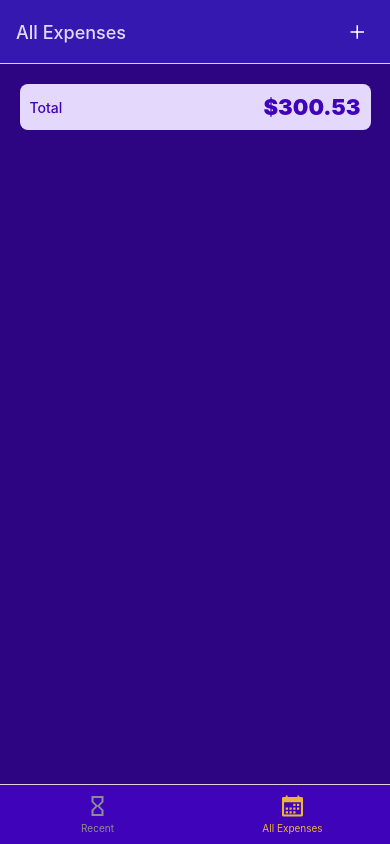
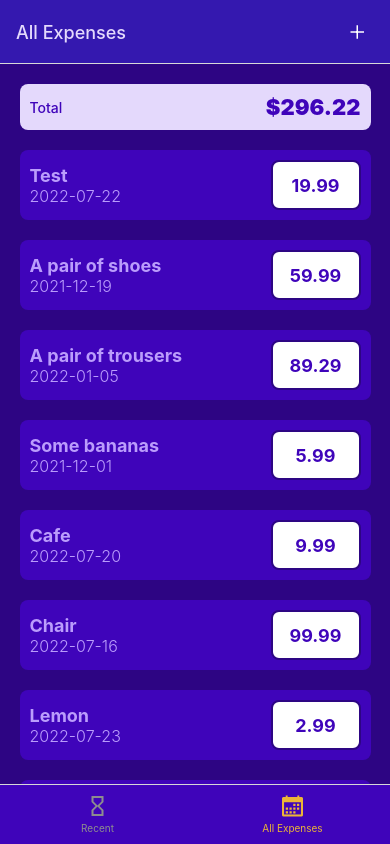
Before and after one commit to ArkadiK94/ExpenseTrackerRN, a React Native app: screen /AllExpenses in a window 390 px wide. Built offline with nearby package versions, Linux system fonts and the light colour scheme.

Commit message:
adding context, displaying data and calc sum, adding remove func

```diff
--- a/App.js
+++ b/App.js
@@ -5,6 +5,7 @@ import { createNativeStackNavigator } from "@react-navigation/native-stack";
 import BottomTabNavigation from "./components/BottomTabNavigation";
 import Colors from "./util/colors";
 import { AddExpenseScreen, EditExpenseScreen } from "./screens";
+import ExpensesContextProvider from "./store/expenses-context";
 
 const Stack = createNativeStackNavigator();
 
@@ -12,6 +13,7 @@ export default function App() {
   return (
     <>
       <StatusBar style="light" />
+      <ExpensesContextProvider>
         <NavigationContainer>
           <Stack.Navigator
             screenOptions={{
@@ -48,6 +50,7 @@ export default function App() {
             />
           </Stack.Navigator>
         </NavigationContainer>
+      </ExpensesContextProvider>
     </>
   );
 }
--- a/components/ExpensesList/ExpensesItem.js
+++ b/components/ExpensesList/ExpensesItem.js
@@ -9,6 +9,7 @@ const ExpensesItem = ({ title, date, price, id }) => {
       screenName="EditExpense"
       style={styles.mainContainer}
       android_ripple_color={Colors.primary900}
+      expenseId={id}
     >
       <View>
         <Text style={styles.title}>{title}</Text>
--- a/components/ExpensesList/ExpensesList.js
+++ b/components/ExpensesList/ExpensesList.js
@@ -15,6 +15,7 @@ const ExpensesList = ({ title, sum, data }) => {
               title={itemData.item.title}
               date={itemData.item.date}
               price={itemData.item.price}
+              id={itemData.item.id}
             />
           );
         }}
--- a/components/TriggersForNavigation.js
+++ b/components/TriggersForNavigation.js
@@ -6,6 +6,7 @@ const TriggersForNavigation = ({
   children,
   onPress = null,
   style,
+  expenseId,
   android_ripple_color = "#fff",
 }) => {
   const navigation = useNavigation();
@@ -13,7 +14,11 @@ const TriggersForNavigation = ({
     if (onPress) {
       onPress();
     }
-    navigation.navigate(screenName);
+    if (expenseId) {
+      navigation.navigate(screenName, { itemId: expenseId });
+    } else {
+      navigation.navigate(screenName);
+    }
   };
   return (
     <View style={styles.outerContainer}>
--- /dev/null
+++ b/models/expense.js
@@ -0,0 +1,8 @@
+export default class Expense {
+  constructor(id, title, price, date) {
+    this.id = id;
+    this.title = title;
+    this.price = price;
+    this.date = date;
+  }
+}
--- a/screens/AllExpensesScreen.js
+++ b/screens/AllExpensesScreen.js
@@ -1,6 +1,14 @@
+import { useContext } from "react";
+
 import ExpensesList from "../components/ExpensesList";
+import { ExpensesContext } from "../store/expenses-context";
 
 const AllExpensesScreen = () => {
-  return <ExpensesList title="Total" sum={300.53} />;
+  const expensesCtx = useContext(ExpensesContext);
+  const allExpenses = expensesCtx.expenses;
+  const expensesSum = allExpenses.reduce((total, item) => {
+    return total + item.price;
+  }, 0);
+  return <ExpensesList title="Total" sum={expensesSum} data={allExpenses} />;
 };
 export default AllExpensesScreen;
--- a/screens/EditExpenseScreen.js
+++ b/screens/EditExpenseScreen.js
@@ -1,11 +1,20 @@
 import { View, StyleSheet, Text } from "react-native";
 import { Ionicons } from "@expo/vector-icons";
+import { useContext } from "react";
 
 import CancelWithActionBtns from "../components/CancelWithActionBtns";
 import Colors from "../util/colors";
 import TriggersForNavigation from "../components/TriggersForNavigation";
+import { ExpensesContext } from "../store/expenses-context";
 
-const EditExpenseScreen = () => {
+const EditExpenseScreen = ({ route }) => {
+  const expensesCtx = useContext(ExpensesContext);
+  const expenseId = route.params.itemId;
+
+  const removeHeandler = () => {
+    expensesCtx.removeExpense(expenseId);
+  };
+
   return (
     <View style={styles.rootContainer}>
       <CancelWithActionBtns actionName="Update" />
@@ -14,6 +23,7 @@ const EditExpenseScreen = () => {
         screenName="BottomTabs"
         style={styles.bin}
         android_ripple_color={Colors.primary500}
+        onPress={removeHeandler}
       >
         <Ionicons name="trash-outline" color={Colors.secondery700} size={35} />
       </TriggersForNavigation>
--- a/screens/RecentExpensesScreen.js
+++ b/screens/RecentExpensesScreen.js
@@ -1,17 +1,32 @@
+import { useContext } from "react";
+
 import ExpensesList from "../components/ExpensesList";
+import { ExpensesContext } from "../store/expenses-context";
 
-const data = [
-  { id: 1, title: "Test", date: "2022-5-19", price: "19.99" },
-  { id: 2, title: "Another Book", date: "2022-2-18", price: "18.59" },
-  { id: 3, title: "Another Book", date: "2022-2-18", price: "18.59" },
-  { id: 4, title: "Another Book", date: "2022-2-18", price: "18.59" },
-  { id: 5, title: "Another Book", date: "2022-2-18", price: "18.59" },
-  { id: 6, title: "Another Book", date: "2022-2-18", price: "18.59" },
-  { id: 7, title: "Another Book", date: "2022-2-18", price: "18.59" },
-];
+const isNotBeforeXDays = (date, days) => {
+  const msOfDays = days * 24 * 60 * 60 * 1000;
+  const msTillToday = new Date() - new Date(date);
+  return msTillToday < msOfDays;
+};
 
 const RecentExpensesScreen = () => {
-  return <ExpensesList title="Last 7 Days" sum={18.59} data={data} />;
+  const expensesCtx = useContext(ExpensesContext);
+  const recentExpenses = expensesCtx.expenses.filter((expense) => {
+    return isNotBeforeXDays(expense.date, 7);
+  });
+  const expensesSum = recentExpenses.reduce((total, item) => {
+    return total + item.price;
+  }, 0);
+  const recentExpensesInOrder = recentExpenses.sort((a, b) => {
+    return new Date(b.date) - new Date(a.date);
+  });
+  return (
+    <ExpensesList
+      title="Last 7 Days"
+      sum={expensesSum}
+      data={recentExpensesInOrder}
+    />
+  );
 };
 
 export default RecentExpensesScreen;
--- /dev/null
+++ b/store/expenses-context.js
@@ -0,0 +1,41 @@
+import { createContext, useState } from "react";
+
+import Expense from "../models/expense";
+
+export const ExpensesContext = createContext({
+  expenses: [],
+  addExpense: (id) => {},
+  removeExpense: (id) => {},
+});
+
+const ExpensesContextProvider = ({ children }) => {
+  const [expenses, setExpenses] = useState([
+    new Expense(1, "Test", 19.99, "2022-07-22"),
+    new Expense(2, "A pair of shoes", 59.99, "2021-12-19"),
+    new Expense(3, "A pair of trousers", 89.29, "2022-01-05"),
+    new Expense(4, "Some bananas", 5.99, "2021-12-01"),
+    new Expense(5, "Cafe", 9.99, "2022-07-20"),
+    new Expense(6, "Chair", 99.99, "2022-07-16"),
+    new Expense(7, "Lemon", 2.99, "2022-07-23"),
+    new Expense(8, "Watermelon", 7.99, "2022-07-17"),
+  ]);
+  const addExpense = (id) => {};
+
+  const removeExpense = (id) => {
+    setExpenses((prevExpenses) =>
+      prevExpenses.filter((item) => item.id !== id)
+    );
+  };
+  const value = {
+    expenses,
+    addExpense,
+    removeExpense,
+  };
+  return (
+    <ExpensesContext.Provider value={value}>
+      {children}
+    </ExpensesContext.Provider>
+  );
+};
+
+export default ExpensesContextProvider;
```
Lines whose indentation alone changed are shown as unchanged.
